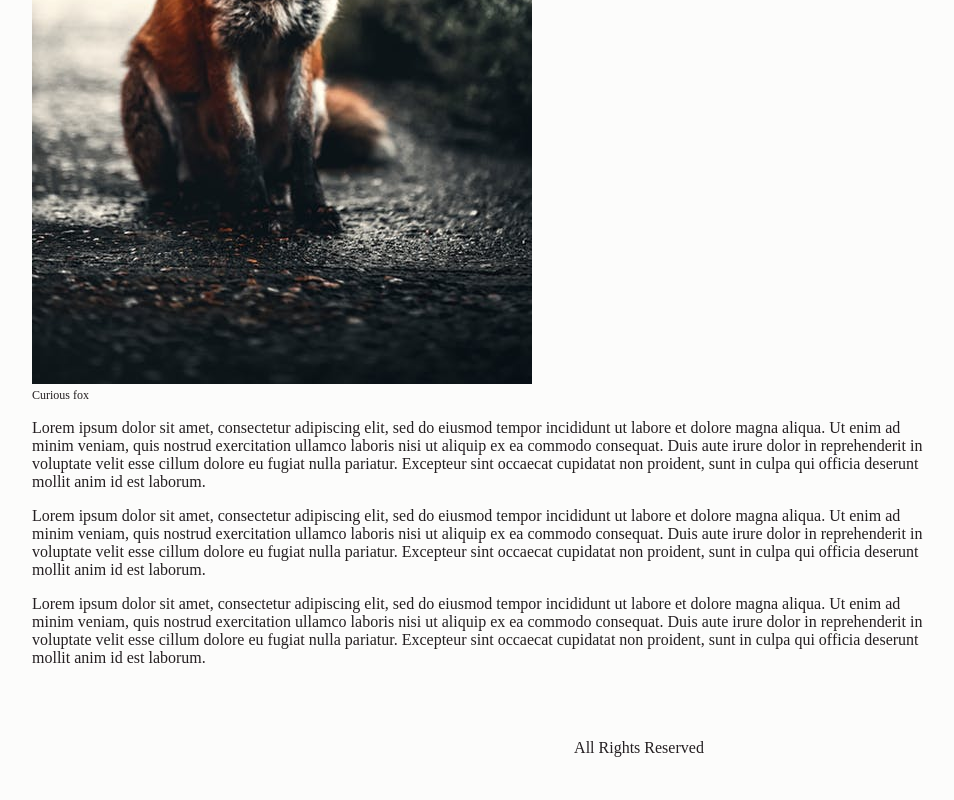
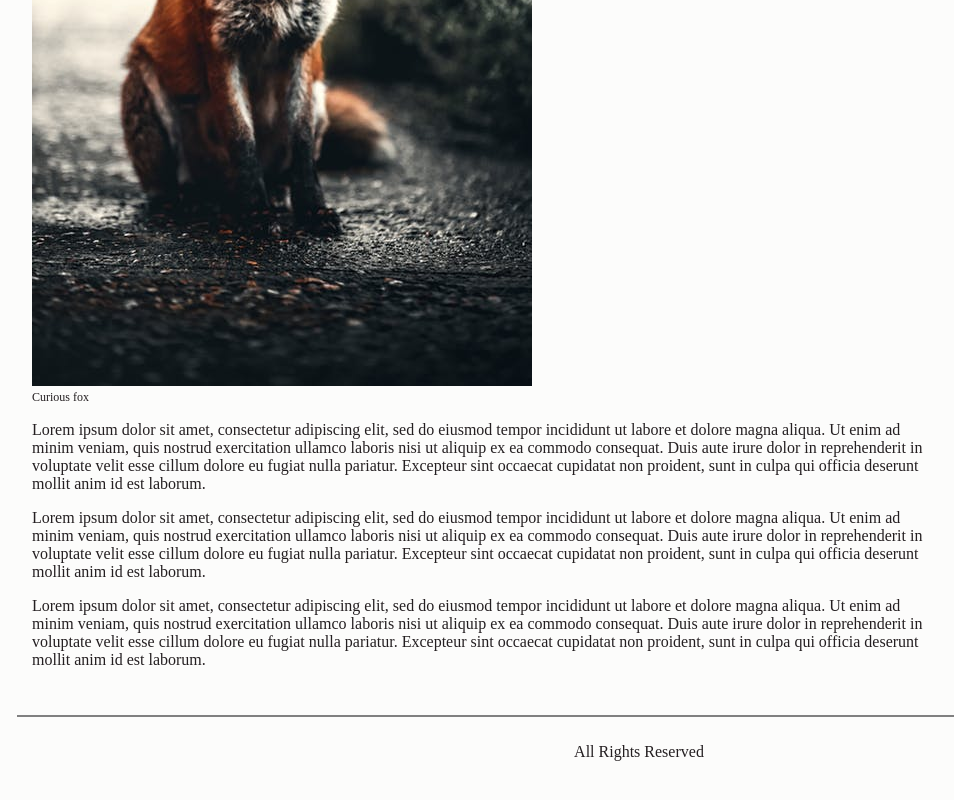
Before and after one commit to maile/udacity_fend_project1, a plain HTML site: page posts/post2.html in a window 1280 px wide. Shown: the part 556-1356 px from the top of the page, without its empty margins (1-955 px from the left). Drawn offline with nearby package versions, Linux system fonts and the light colour scheme; files whose address does not match are found by name.

Commit message:
add header and footer border

```diff
--- a/css/basic.css
+++ b/css/basic.css
@@ -29,6 +29,7 @@ ul li {
 }
 header {
   text-align: center;
+  border-bottom: 2px solid gray;
 }
 #sidebar, footer {
   display:flex;
@@ -42,3 +43,6 @@ header {
 #sidebar ul li {
   display: inline-block;
 }
+footer {
+  border-top: 2px solid gray;
+}
```
